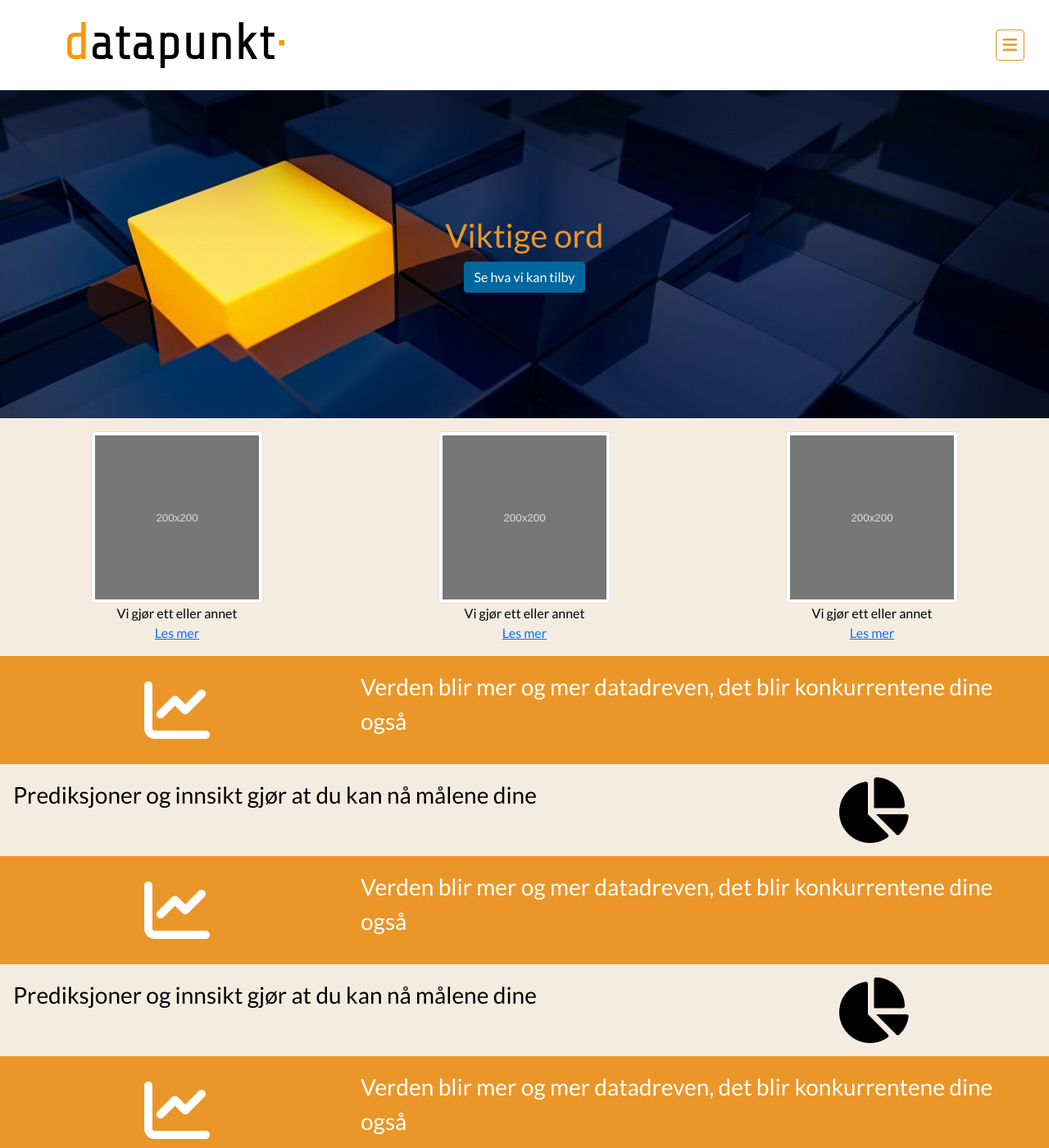
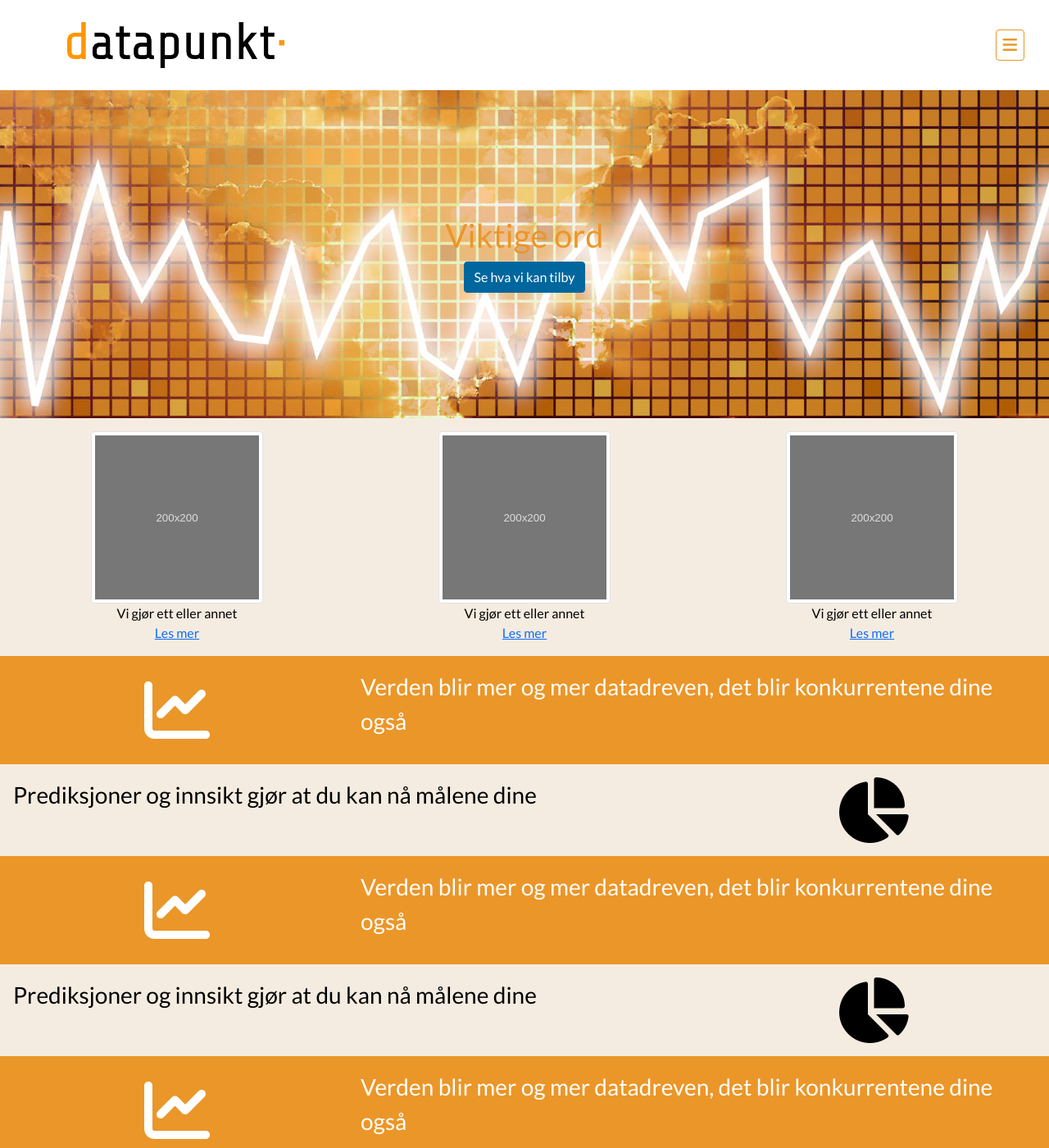
Before and after one commit to xibriz/datapunkt, a Jekyll site: the page built from docs/index.markdown, in a window 1280 px wide and 1400 px high. Shown: the whole window at 82% size. Built offline with Jekyll 4.4.1, drawn with Linux system fonts in a browser that asks for light colours; nearby versions of some CDN libraries; our own code applies the rules of GitHub Pages for plain Markdown files.

Commit message:
bg image and height

```diff
--- a/docs/assets/styles/style.css
+++ b/docs/assets/styles/style.css
@@ -1,6 +1,6 @@
 :root {
     --navbar-height: 110px;
-    --top-container-height: 400px;
+    --top-container-height: 600px;
     --clearfix-height: 510px;
 
     --background-color-navbar: white;
```
Also changed, not shown: docs/assets/images/background.jpg.
